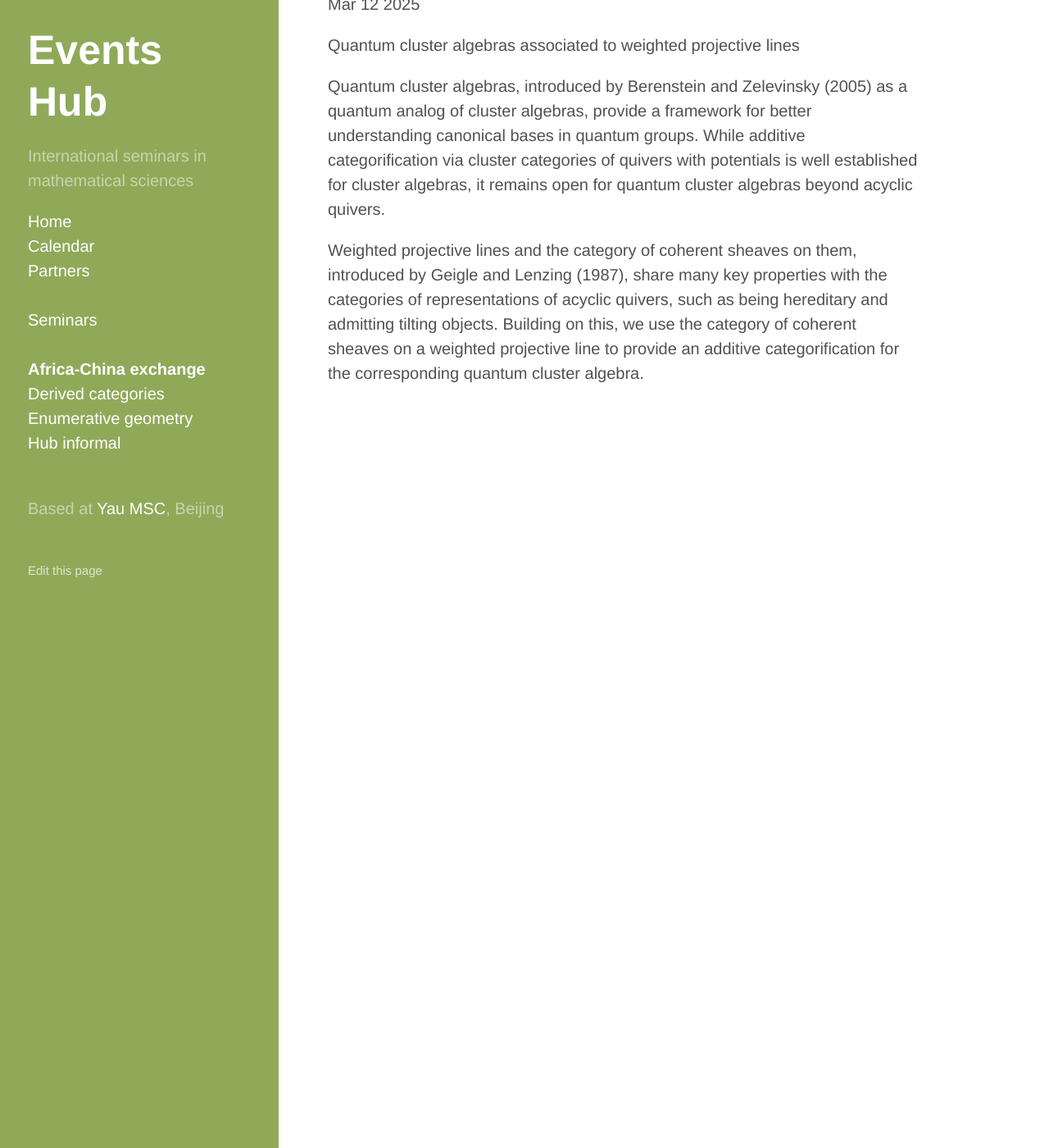
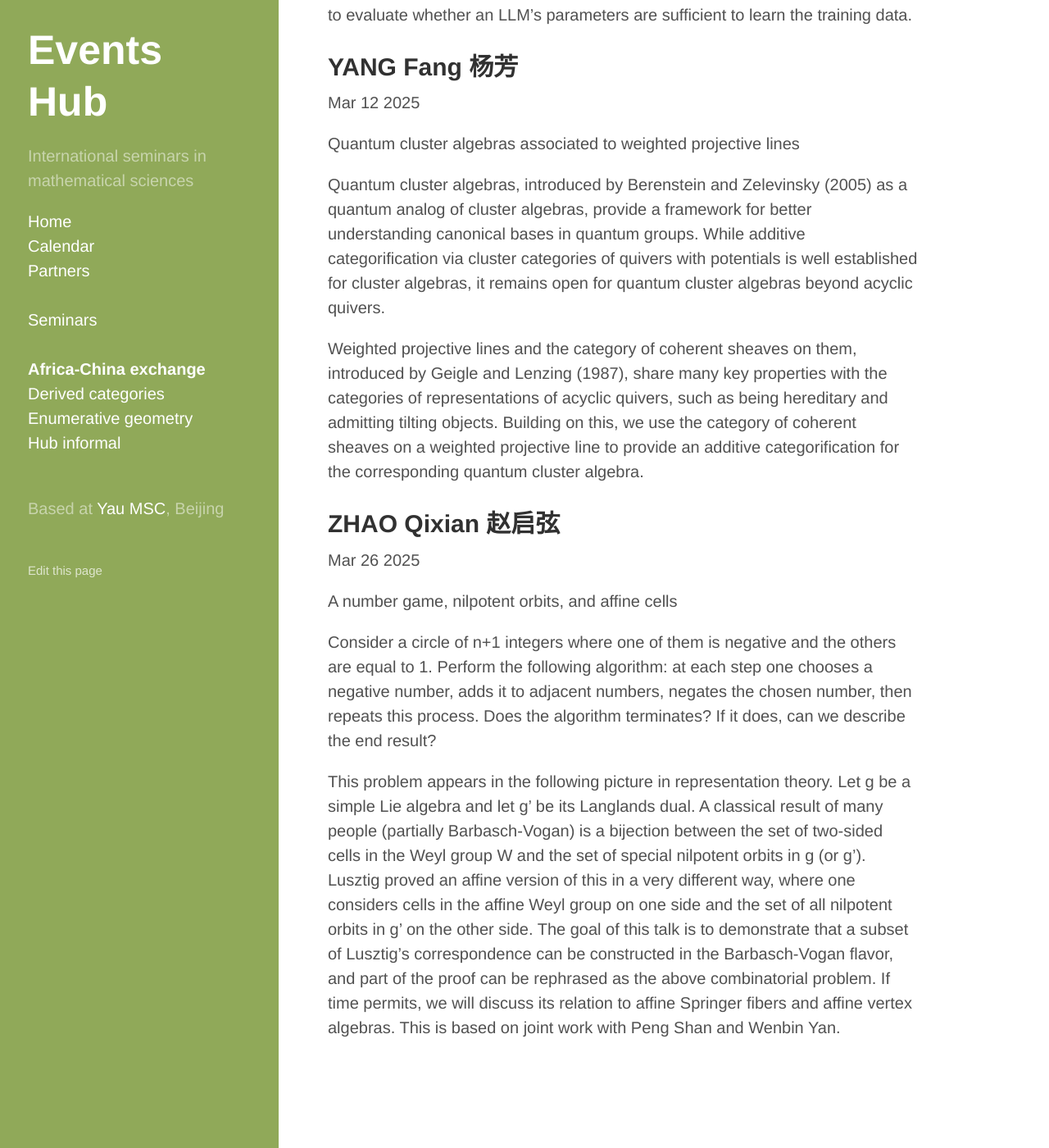
Before and after one commit to yau-msc-events/yau-msc-events.github.io, a Jekyll site: the page built from seminar-ac.md, in a window 1280 px wide and 1400 px high, scrolled down 3297 px. Shown: the whole window at 82% size. Built offline with Jekyll 4.4.1, drawn with Linux system fonts in a browser that asks for light colours; some of the changed text lies outside the part shown.

Commit message:
Update seminar-ac.md

```diff
--- a/seminar-ac.md
+++ b/seminar-ac.md
@@ -79,3 +83,13 @@
 Quantum cluster algebras, introduced by Berenstein and Zelevinsky (2005) as a quantum analog of cluster algebras, provide a framework for better understanding canonical bases in quantum groups. While additive categorification via cluster categories of quivers with potentials is well established for cluster algebras, it remains open for quantum cluster algebras beyond acyclic quivers.
 
 Weighted projective lines and the category of coherent sheaves on them, introduced by Geigle and Lenzing (1987), share many key properties with the categories of representations of acyclic quivers, such as being hereditary and admitting tilting objects. Building on this, we use the category of coherent sheaves on a weighted projective line to provide an additive categorification for the corresponding quantum cluster algebra.
+
+## ZHAO Qixian 赵启弦
+
+Mar 26 2025
+
+A number game, nilpotent orbits, and affine cells
+
+Consider a circle of n+1 integers where one of them is negative and the others are equal to 1. Perform the following algorithm: at each step one chooses a negative number, adds it to adjacent numbers, negates the chosen number, then repeats this process. Does the algorithm terminates? If it does, can we describe the end result?
+
+This problem appears in the following picture in representation theory. Let g be a simple Lie algebra and let g' be its Langlands dual. A classical result of many people (partially Barbasch-Vogan) is a bijection between the set of two-sided cells in the Weyl group W and the set of special nilpotent orbits in g (or g'). Lusztig proved an affine version of this in a very different way, where one considers cells in the affine Weyl group on one side and the set of all nilpotent orbits in g' on the other side. The goal of this talk is to demonstrate that a subset of Lusztig's correspondence can be constructed in the Barbasch-Vogan flavor, and part of the proof can be rephrased as the above combinatorial problem. If time permits, we will discuss its relation to affine Springer fibers and affine vertex algebras. This is based on joint work with Peng Shan and Wenbin Yan.
```
Also changed, not shown: other parts of seminar-ac.md (+4 -0 lines).
